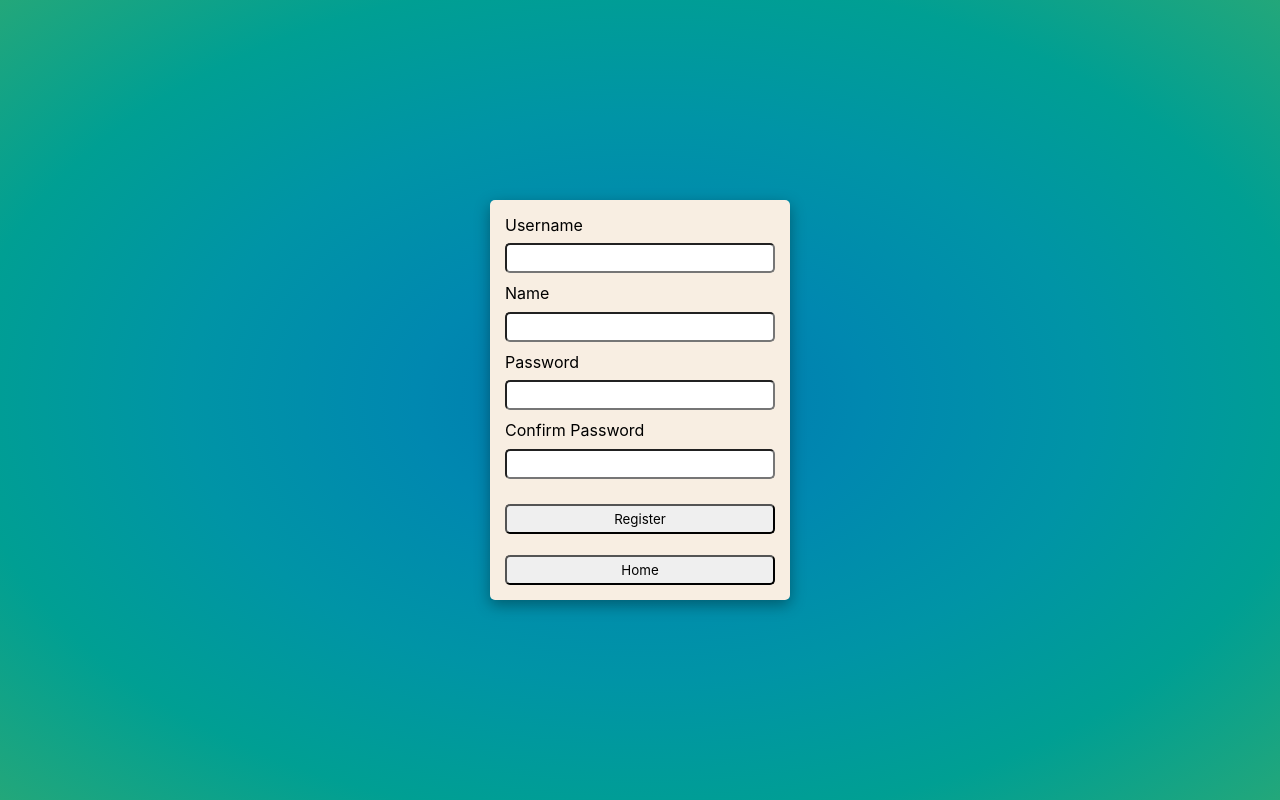
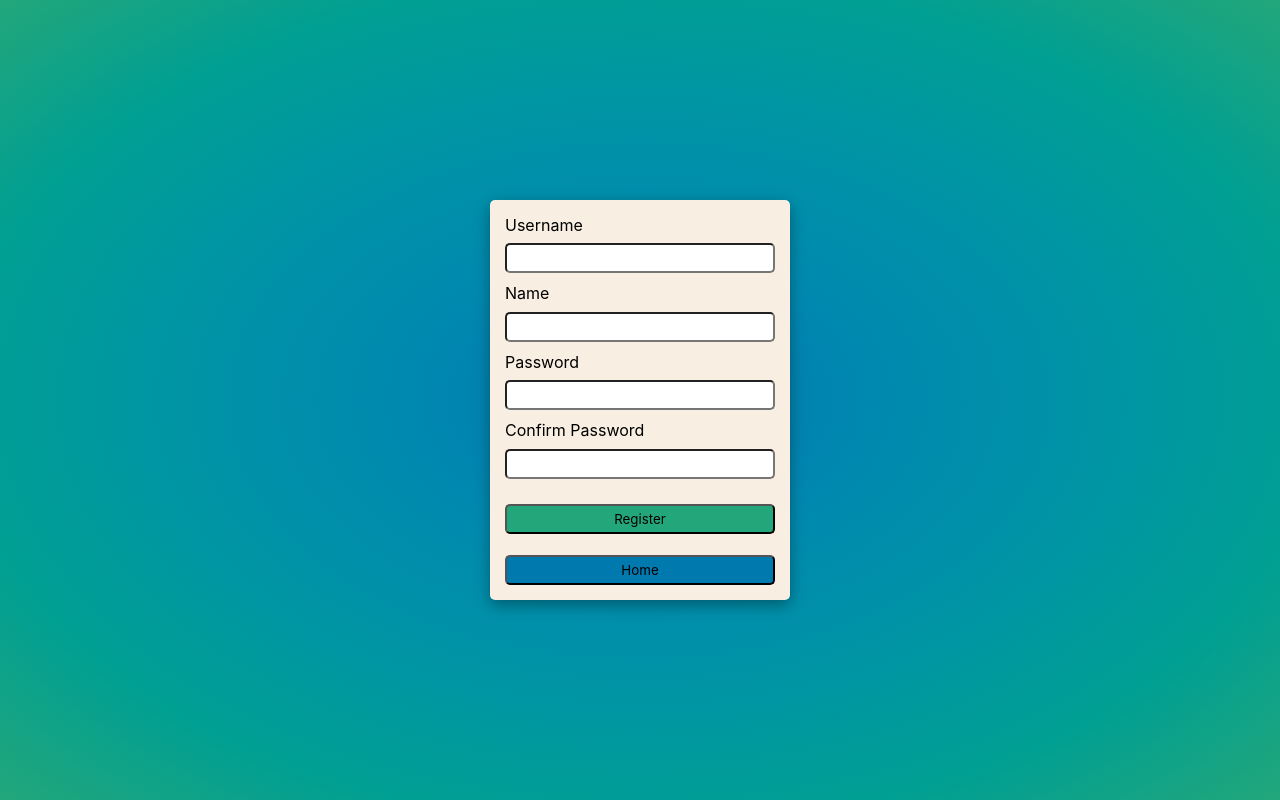
Before and after one commit to Riddles-sys/job-search-project, a Next.js app: page /users in a window 1280 px wide. Built offline with nearby package versions, Linux system fonts and the light colour scheme.

Commit message:
added colours to sign in buttons

```diff
--- a/styles/Users.module.css
+++ b/styles/Users.module.css
@@ -54,10 +54,12 @@
   margin-bottom: 10px;
   padding: 5px;
   border-radius: 5px;
+  background-color: #23a77a;
 }
 
 #home {
   margin-top: 5px;
   padding: 5px;
   border-radius: 5px;
+  background-color: #0079af;
 }
```
